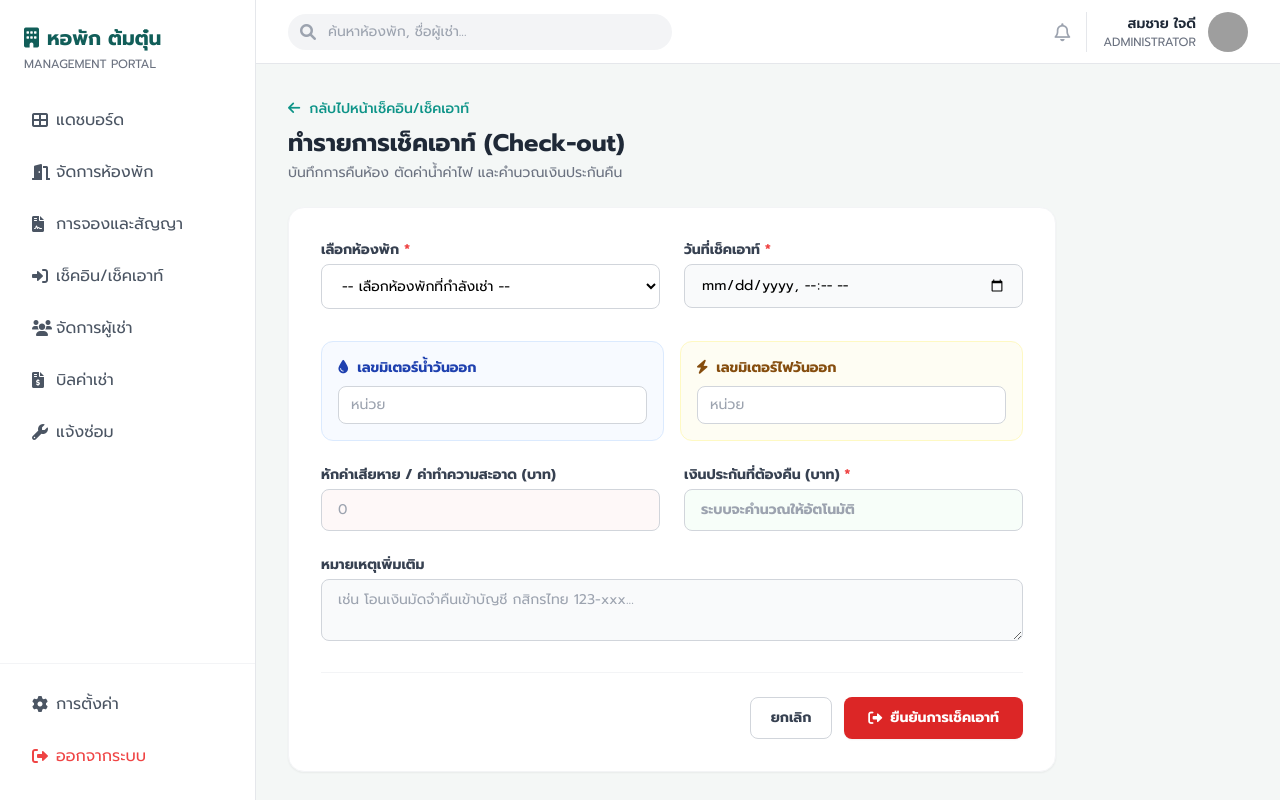
After one commit to ohm024/tomtun-dorm-project, a Django app: page /check-in-out/out/ in a window 1280 px wide. The commit adds this page. Run offline with Django 5.2, Linux system fonts and the light colour scheme; some libraries are stand-ins or nearby versions; grey boxes are pictures that could not be loaded.

Commit message:
feature Check_in_out+NewCheck_in_out

```diff
--- a/management/views.py
+++ b/management/views.py
@@ -46,3 +46,8 @@ def add_bill(request):
     return render(request, 'add_bill.html')
 def add_maintenance(request):
     return render(request, 'add_maintenance.html')
+def add_checkin(request):
+    return render(request, 'add_checkin.html')
+
+def add_checkout(request):
+    return render(request, 'add_checkout.html')
--- /dev/null
+++ b/templates/add_checkout.html
@@ -0,0 +1,65 @@
+{% extends 'base.html' %}
+
+{% block content %}
+<div class="mb-6">
+    <a href="{% url 'check_in_out' %}" class="text-teal-600 hover:text-teal-700 text-sm mb-2 inline-block font-medium">
+        <i class="fas fa-arrow-left mr-1"></i> กลับไปหน้าเช็คอิน/เช็คเอาท์
+    </a>
+    <h2 class="text-2xl font-bold text-gray-800">ทำรายการเช็คเอาท์ (Check-out)</h2>
+    <p class="text-gray-500 text-sm mt-1">บันทึกการคืนห้อง ตัดค่าน้ำค่าไฟ และคำนวณเงินประกันคืน</p>
+</div>
+
+<div class="bg-white p-8 rounded-2xl border border-gray-100 shadow-sm max-w-3xl">
+    <form action="{% url 'check_in_out' %}" method="GET" class="space-y-6">
+
+        <div class="grid grid-cols-1 md:grid-cols-2 gap-6">
+            <div>
+                <label class="block text-sm font-bold text-gray-700 mb-1">เลือกห้องพัก <span class="text-red-500">*</span></label>
+                <select class="w-full text-sm border-gray-300 rounded-lg focus:ring-teal-500 focus:border-teal-500 px-4 py-2.5 border bg-white" required>
+                    <option value="">-- เลือกห้องพักที่กำลังเช่า --</option>
+                    <option value="101">101 - คุณสมชาย</option>
+                    <option value="402">402 - คุณนก</option>
+                </select>
+            </div>
+
+            <div>
+                <label class="block text-sm font-bold text-gray-700 mb-1">วันที่เช็คเอาท์ <span class="text-red-500">*</span></label>
+                <input type="datetime-local" class="w-full text-sm border-gray-300 rounded-lg focus:ring-teal-500 focus:border-teal-500 px-4 py-2.5 border bg-gray-50" required>
+            </div>
+
+            <div class="md:col-span-2 grid grid-cols-2 gap-4 mt-2">
+                <div class="bg-blue-50/50 p-4 rounded-xl border border-blue-100">
+                    <label class="block text-sm font-bold text-blue-800 mb-2"><i class="fas fa-tint mr-1"></i> เลขมิเตอร์น้ำวันออก</label>
+                    <input type="number" class="w-full text-sm border-gray-300 rounded-lg px-3 py-2 border bg-white" placeholder="หน่วย" required>
+                </div>
+                <div class="bg-yellow-50/50 p-4 rounded-xl border border-yellow-100">
+                    <label class="block text-sm font-bold text-yellow-800 mb-2"><i class="fas fa-bolt mr-1"></i> เลขมิเตอร์ไฟวันออก</label>
+                    <input type="number" class="w-full text-sm border-gray-300 rounded-lg px-3 py-2 border bg-white" placeholder="หน่วย" required>
+                </div>
+            </div>
+
+            <div>
+                <label class="block text-sm font-bold text-gray-700 mb-1">หักค่าเสียหาย / ค่าทำความสะอาด (บาท)</label>
+                <input type="number" class="w-full text-sm border-gray-300 rounded-lg focus:ring-red-500 focus:border-red-500 px-4 py-2.5 border bg-red-50/50" placeholder="0">
+            </div>
+
+            <div>
+                <label class="block text-sm font-bold text-gray-700 mb-1">เงินประกันที่ต้องคืน (บาท) <span class="text-red-500">*</span></label>
+                <input type="number" class="w-full text-sm border-gray-300 rounded-lg focus:ring-teal-500 focus:border-teal-500 px-4 py-2.5 border bg-green-50/50 font-bold" placeholder="ระบบจะคำนวณให้อัตโนมัติ" required>
+            </div>
+
+            <div class="md:col-span-2">
+                <label class="block text-sm font-bold text-gray-700 mb-1">หมายเหตุเพิ่มเติม</label>
+                <textarea class="w-full text-sm border-gray-300 rounded-lg focus:ring-teal-500 focus:border-teal-500 px-4 py-2.5 border bg-gray-50" rows="2" placeholder="เช่น โอนเงินมัดจำคืนเข้าบัญชี กสิกรไทย 123-xxx..."></textarea>
+            </div>
+        </div>
+
+        <div class="pt-6 flex justify-end space-x-3 border-t border-gray-100">
+            <a href="{% url 'check_in_out' %}" class="px-5 py-2.5 border border-gray-300 text-gray-700 rounded-lg hover:bg-gray-50 transition-colors font-bold text-sm">ยกเลิก</a>
+            <button type="submit" class="bg-red-600 hover:bg-red-700 text-white px-6 py-2.5 rounded-lg font-bold transition-colors shadow-sm text-sm flex items-center">
+                <i class="fas fa-sign-out-alt mr-2"></i> ยืนยันการเช็คเอาท์
+            </button>
+        </div>
+    </form>
+</div>
+{% endblock %}
--- a/tomtun_dorm/urls.py
+++ b/tomtun_dorm/urls.py
@@ -23,4 +23,6 @@ urlpatterns = [
     path('contracts/add/', views.add_contract, name='add_contract'),
     path('billing/add/', views.add_bill, name='add_bill'),
     path('maintenance/add/', views.add_maintenance, name='add_maintenance'),
+    path('check-in-out/in/', views.add_checkin, name='add_checkin'),
+    path('check-in-out/out/', views.add_checkout, name='add_checkout'),
 ]
```
Also changed, not shown: templates/add_checkin.html (added, +60 -0 lines), templates/check_in_out.html (+11 -8 lines).
